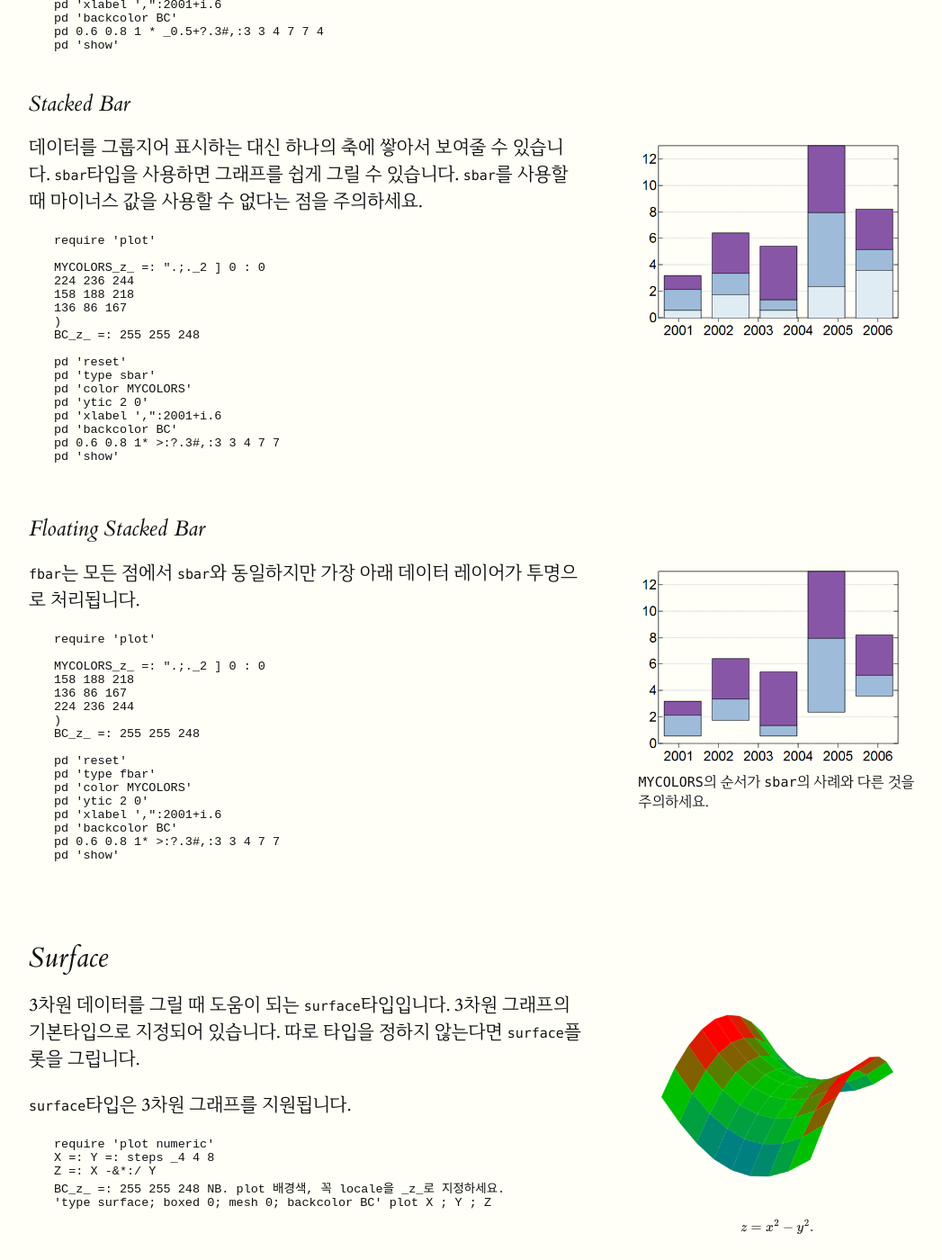
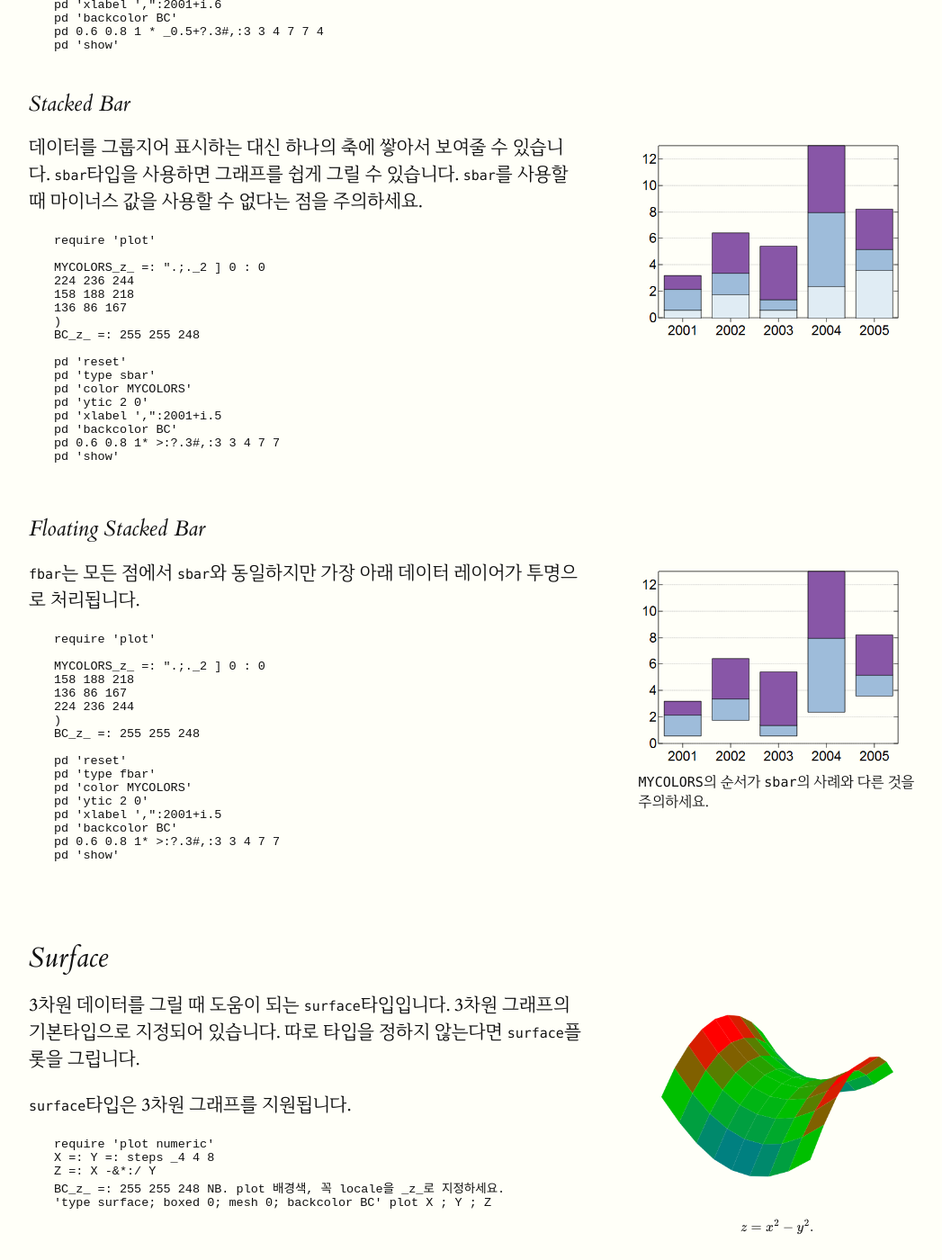
Before and after one commit to toolofthought/toolofthought.github.io, a Jekyll site: the page built from _posts/jlang/plot/2017-03-16-types.html, in a window 1280 px wide and 1400 px high, scrolled down 4179 px. Shown: the whole window at 90% size, without its empty margins (128-1175 px from the left). Built offline with Jekyll 4.4.1, drawn with Linux system fonts in a browser that asks for light colours; formulas are drawn with MathJax 3.

Commit message:
sbar, fbar 그림 수정

```diff
--- a/_posts/jlang/plot/2017-03-16-types.html
+++ b/_posts/jlang/plot/2017-03-16-types.html
@@ -225,7 +225,7 @@ pd 'reset'
 pd 'type sbar'
 pd 'color MYCOLORS'
 pd 'ytic 2 0'
-pd 'xlabel ',":2001+i.6
+pd 'xlabel ',":2001+i.5
 pd 'backcolor BC'
 pd 0.6 0.8 1* >:?.3#,:3 3 4 7 7
 pd 'show'
@@ -247,7 +247,7 @@ pd 'reset'
 pd 'type fbar'
 pd 'color MYCOLORS'
 pd 'ytic 2 0'
-pd 'xlabel ',":2001+i.6
+pd 'xlabel ',":2001+i.5
 pd 'backcolor BC'
 pd 0.6 0.8 1* >:?.3#,:3 3 4 7 7
 pd 'show'
```
Also changed, not shown: assets/img/jlang/plot/bar-fbar.png, assets/img/jlang/plot/bar-sbar.png.
